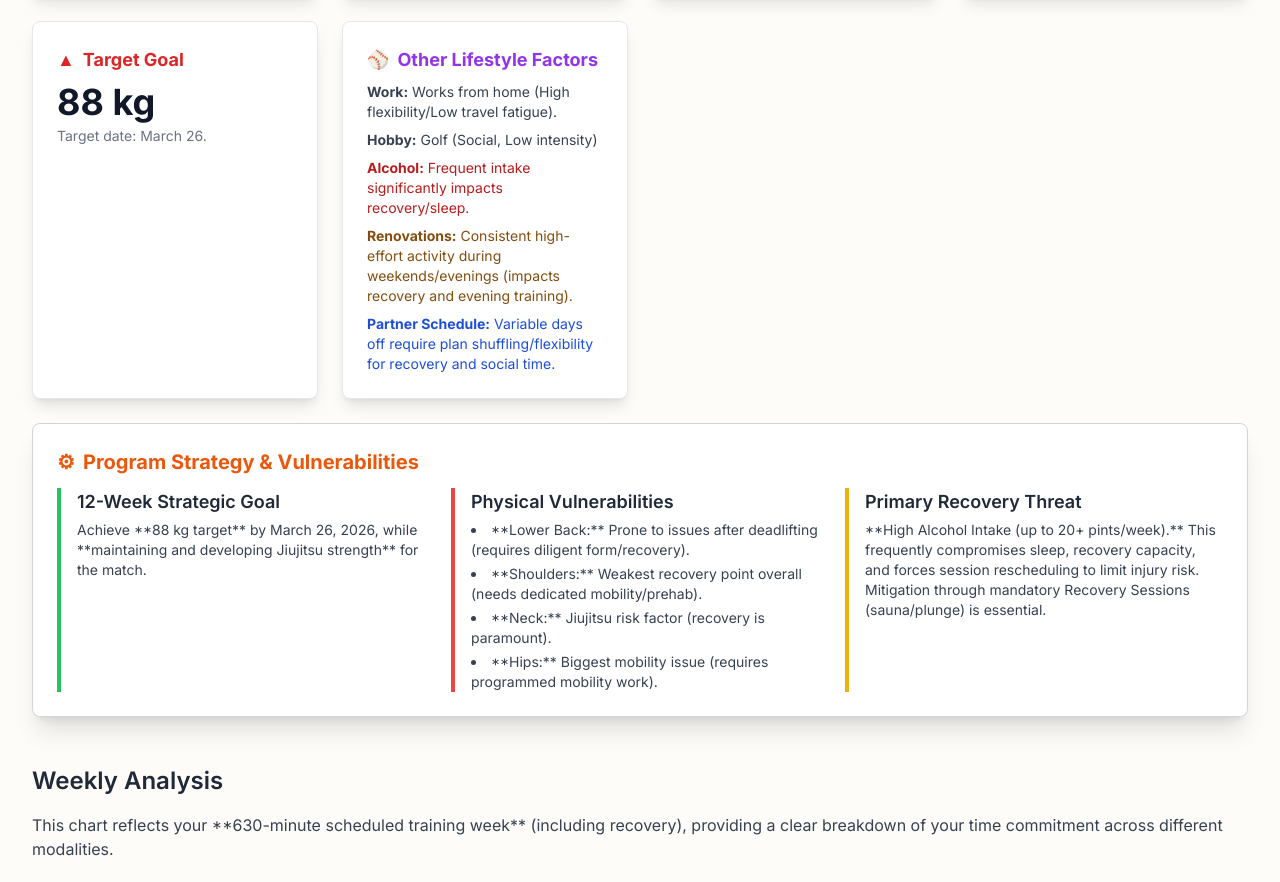
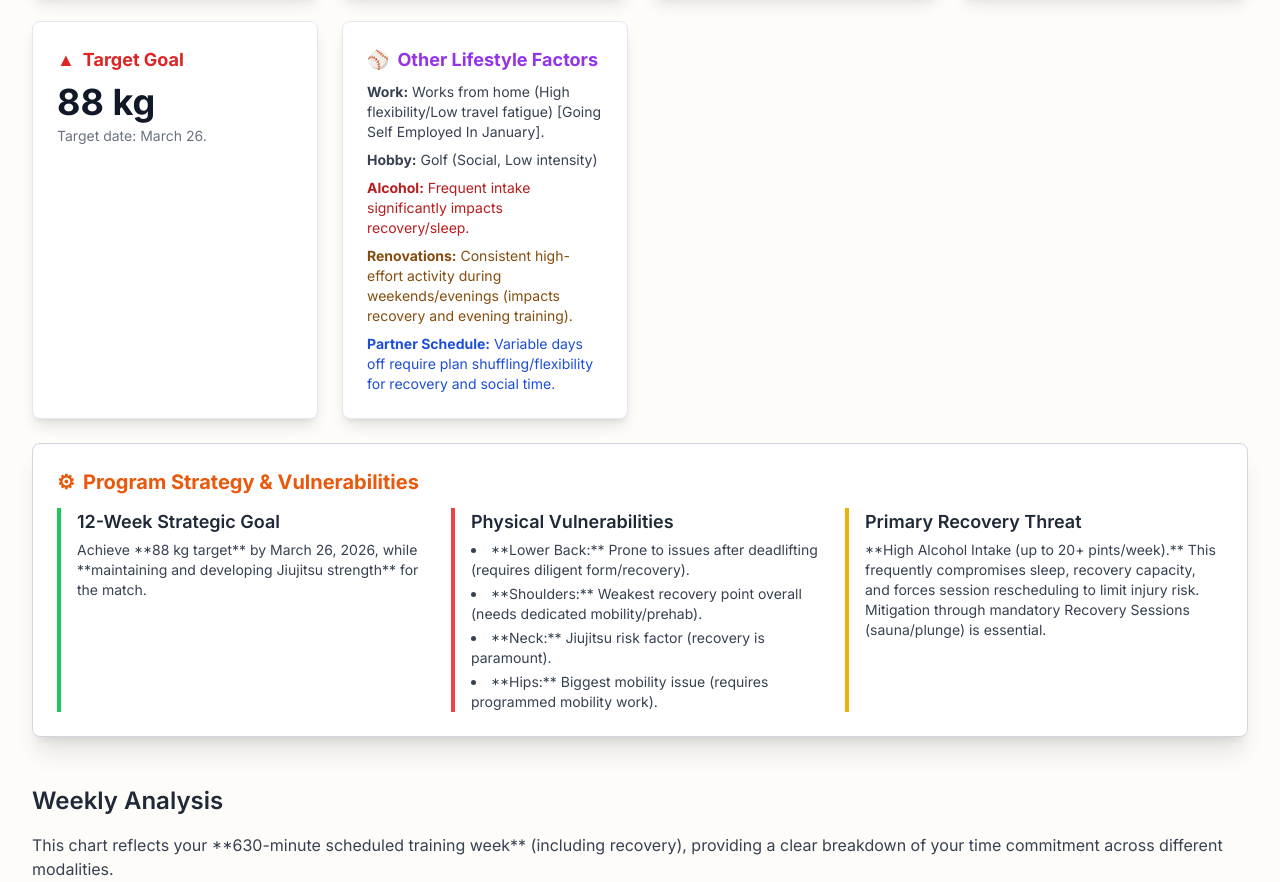
Before and after one commit to antonyfulcher/TrainingDashboard, a plain HTML site: page index.html in a window 1280 px wide. Shown: the part 1456-2338 px from the top of the page. Drawn offline with nearby package versions, Linux system fonts and the light colour scheme.

Commit message:
Update index.html

```diff
--- a/index.html
+++ b/index.html
@@ -319,7 +319,7 @@
                         <span class="mr-2">&#9918;</span> Other Lifestyle Factors
                     </h3>
                     <div class="space-y-2">
-                        <p class="text-sm text-gray-700"><span class="font-bold">Work:</span> Works from home (High flexibility/Low travel fatigue).</p>
+                        <p class="text-sm text-gray-700"><span class="font-bold">Work:</span> Works from home (High flexibility/Low travel fatigue) [Going Self Employed In January].</p>
                         <p class="text-sm text-gray-700"><span class="font-bold">Hobby:</span> Golf (Social, Low intensity)</p>
                         <p class="text-sm text-red-700"><span class="font-bold">Alcohol:</span> Frequent intake significantly impacts recovery/sleep.</p>
                         <p class="text-sm text-yellow-800"><span class="font-bold">Renovations:</span> Consistent high-effort activity during weekends/evenings (impacts recovery and evening training).</p>
```
